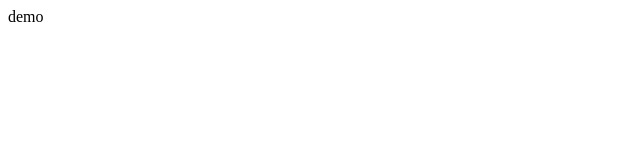
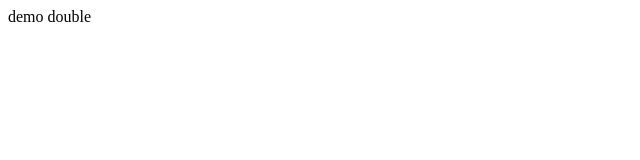
Before and after one commit to lssgg/gitdemo, a plain HTML site: page index.html in a window 1280 px wide. Shown: the full height of the page, 0-640 px from the left. Drawn offline with Linux system fonts and the light colour scheme.

Commit message:
second save

```diff
--- a/index.html
+++ b/index.html
@@ -7,5 +7,6 @@
 </head>
 <body>
     demo
+    double
 </body>
 </html>
```
